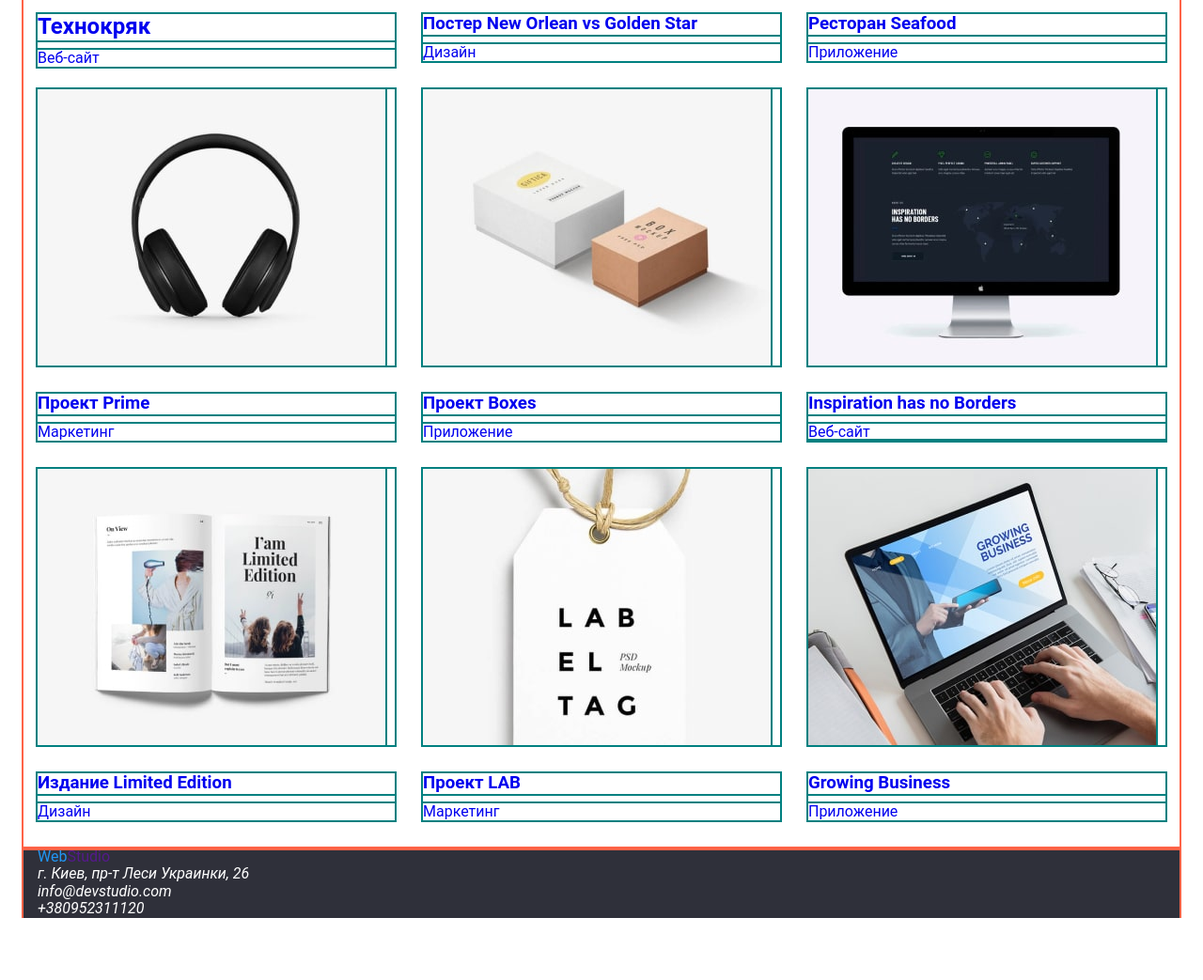
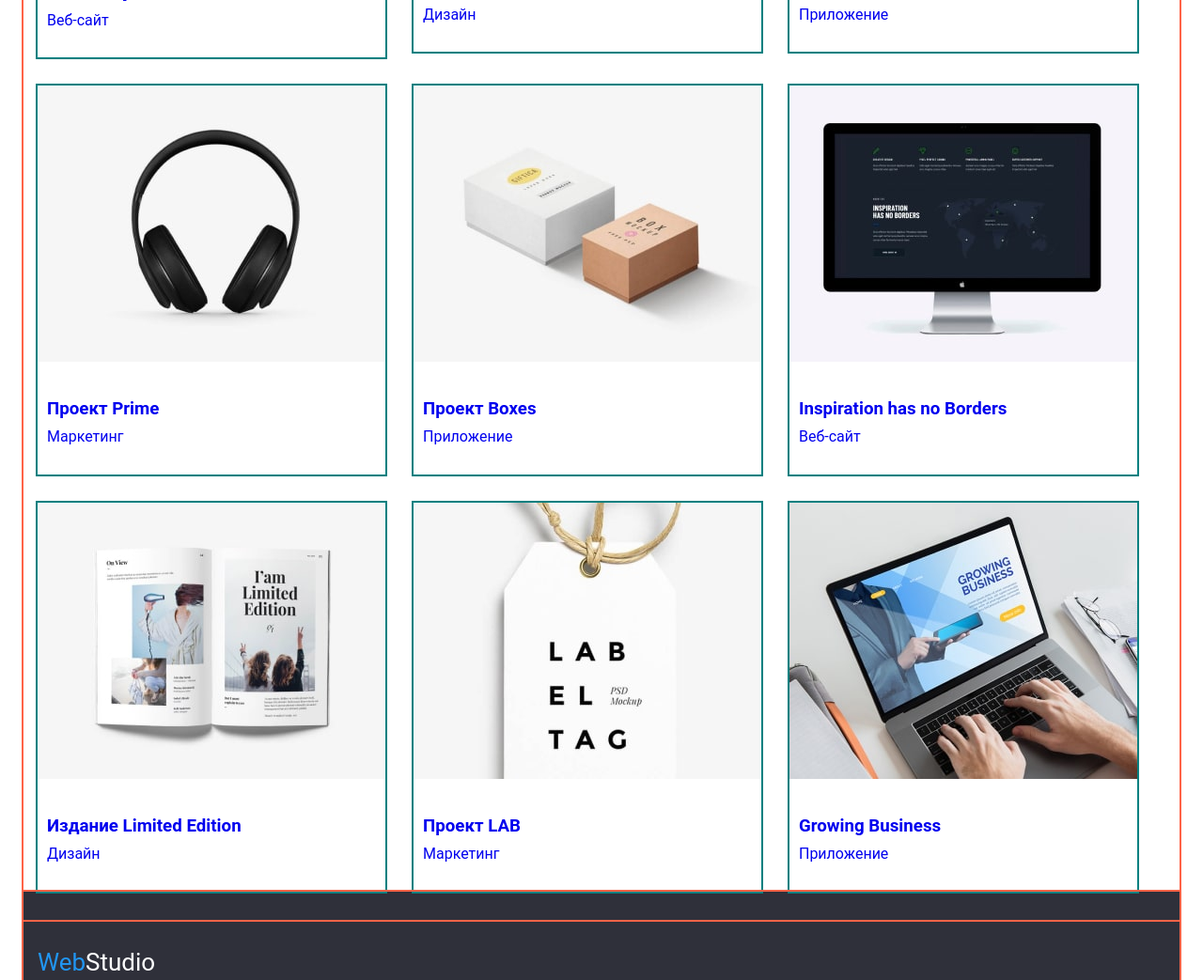
Before and after one commit to BMV-777/goit-markup-hw-03, a plain HTML site: page portfolio.html in a window 1280 px wide. Shown: the part 578-1621 px from the top of the page at 94% size. Before the commit the page ends 1555 px from the top, so only its background shows below. Drawn offline with nearby package versions, Linux system fonts and the light colour scheme; a web font is replaced by a local one.

Commit message:
Дороботка

```diff
--- a/css/style.css
+++ b/css/style.css
@@ -275,40 +275,48 @@ img {
 
 .uslug-contener {
     display: block;
+
 }
 
 .uslug-menu {
     display: flex;
     flex-wrap: wrap;
+    /* width: 400px; */
     margin-left: -30px;
-    padding-top: 50px;
-    /* margin-bottom: -20px; */
+    margin-bottom: -30px;
+    max-width: 100%;
+
+}
+
+.uslug-list {
+    max-width: 100%;
+    box-shadow: var(--cards-shadow);
+    outline: 2px solid teal;
+}
+
+.title-text {
+    margin-bottom: 20px;
+}
+
+
+.uslug-tumba {
+    padding: 10px;
+}
+
+.uslug-vubora * {
+    /* outline: 2px solid teal; */
 
 }
 
 
+.uslug-menu>.uslug-vubora {
+    flex-basis: calc(100% / 3 - 30px);
+    margin-left: 30px;
+    margin-bottom: 30px;
 
-.uslug-tumba {
-    outline: 1px solid teal;
+
 }
 
-.uslug-vubora * {
-    outline: 2px solid teal;
-}
-
-
-.uslug-vubora {
-    flex-basis: calc(100% / 3 - 30px);
-    margin-left: 30px;
-    height: 404px;
-
-    /* box-shadow: 0px 0px 10px 10px rgba(47, 48, 58, 0.4); */
-}
-
-/*
-.uslug-vubora>h3 p {
-    border: 2px solid var(--black-grey);
-} */
 
 
 
@@ -361,6 +369,7 @@ img {
     flex-wrap: wrap;
     max-width: 100%;
     height: 480px;
+    /* margin-left: -30px; */
 
 }
 
@@ -451,7 +460,7 @@ img {
 }
 
 /* ---------FOOTER PORTFOLIO--------------- */
-/*
+
 .footer {
     height: 300px;
 
--- a/portfolio.html
+++ b/portfolio.html
@@ -8,12 +8,12 @@
     <link rel="stylesheet" href="https://cdnjs.cloudflare.com/ajax/libs/modern-normalize/1.1.0/modern-normalize.min.css"
         integrity="sha512-wpPYUAdjBVSE4KJnH1VR1HeZfpl1ub8YT/NKx4PuQ5NmX2tKuGu6U/JRp5y+Y8XG2tV+wKQpNHVUX03MfMFn9Q=="
         crossorigin="anonymous" referrerpolicy="no-referrer" />
-    <link rel="stylesheet" href="./css/style.css">
     <link rel="preconnect" href="https://fonts.googleapis.com">
     <link rel="preconnect" href="https://fonts.gstatic.com" crossorigin>
     <link
         href="https: //fonts.googleapis.com/css2?family= Raleway:wght@700 & family = Roboto:ital,wght@0,500;0,900;1,400;1,700 & display=swap"
         rel="stylesheet">
+    <link rel="stylesheet" href="./css/style.css">
 
     <title>Portfolio</title>
 </head>
@@ -73,6 +73,7 @@
             <div class="uslug-contener contener">
                 <ul class="uslug-menu">
                     <li class="uslug-vubora list">
+                        <article class="uslug-list">
                             <a class="uslug-slaid link" href="#">
                                 <div class="uslug-cardt">
                                     <img class="uslug-img" src="./images/img1-min.jpg" alt="Технокряк" width="370"
@@ -82,111 +83,128 @@
                                     <h2 class="title-foto">Технокряк</h2>
                                     <p class="title-text">Веб-сайт</p>
                                 </div>
+                            </a>
+                        </article>
                     </li>
 
                     <li class="uslug-vubora list">
+                        <article class="uslug-list">
                             <a class="uslug-slaid link" href="#">
                                 <div class="uslug-cardt">
                                     <img class="uslug-img" src="./images/img2-min.jpg"
                                         alt="Постер New Orlean vs Golden Star" width="370" height="294">
                                 </div>
-                            <div class="usug-tumba">
+                                <div class="uslug-tumba">
                                     <h3 class="title-foto">Постер New Orlean vs Golden Star</h3>
                                     <p class="title-text">Дизайн</p>
                                 </div>
                             </a>
+                        </article>
                     </li>
 
                     <li class="uslug-vubora list">
+                        <article class="uslug-list">
                             <a class="uslug-slaid link" href="#">
                                 <div class="uslug-cardt">
-                                <img class="uslug-img" src="./images/img3-min.jpg" alt="Ресторан Seafood" width="370"
-                                    height="294">
+                                    <img class="uslug-img" src="./images/img3-min.jpg" alt="Ресторан Seafood"
+                                        width="370" height="294">
                                 </div>
-                            <div class="usug-tumba">
+                                <div class="uslug-tumba">
                                     <h3 class="title-foto">Ресторан Seafood</h3>
                                     <p class="title-text">Приложение</p>
                                 </div>
                             </a>
+                        </article>
                     </li>
 
                     <li class="uslug-vubora list">
+                        <article class="uslug-list">
                             <a class="uslug-slaid link" href="#">
                                 <div class="uslug-cardt">
                                     <img class="section-img" src="./images/img4-min.jpg" alt="Проект Prime" width="370"
                                         height="294">
                                 </div>
-                            <div class="usug-tumba">
+                                <div class="uslug-tumba">
                                     <h3 class="title-foto">Проект Prime</h3>
                                     <p class="title-text">Маркетинг</p>
                                 </div>
                             </a>
+                        </article>
                     </li>
 
                     <li class="uslug-vubora list">
+                        <article class="uslug-list">
                             <a class="uslug-slaid link" href="#">
                                 <div class="uslug-cardt">
                                     <img class="uslug-img" src="./images/img5-min.jpg" alt="Проект Boxes" width="370"
                                         height="294">
                                 </div>
-                            <div class="usug-tumba">
+                                <div class="uslug-tumba">
                                     <h3 class="title-foto">Проект Boxes</h3>
                                     <p class="title-text">Приложение</p>
                                 </div>
                             </a>
+                        </article>
                     </li>
 
                     <li class="uslug-vubora list">
+                        <article class="uslug-list">
                             <a class="uslug-slaid link" href="#">
                                 <div class="uslug-cardt">
                                     <img class="uslug-img" src="./images/img6-min.jpg" alt="Inspiration has no Borders"
                                         width="370" height="294">
                                 </div>
-                            <div class="usug-tumba">
+                                <div class="uslug-tumba">
                                     <h3 class="title-foto">Inspiration has no Borders</h3>
                                     <p class="title-text">Веб-сайт</p>
-                                <div class="usug-tumba"></div>
+                                </div>
                             </a>
+                        </article>
                     </li>
 
                     <li class="uslug-vubora list">
-                        <a class="uslug-slaid link" href="#">
+                        <article class="uslug-list">
+                            <a class=" uslug-slaid link" href="#">
                                 <div class="uslug-cardt">
                                     <img class="uslug-img" src="./images/img7-min.jpg" alt="Издание Limited Edition"
                                         width="370" height="294">
                                 </div>
-                            <div class="usug-tumba">
+                                <div class="uslug-tumba">
                                     <h3 class="title-foto">Издание Limited Edition</h3>
                                     <p class="title-text">Дизайн</p>
                                 </div>
                             </a>
+                        </article>
                     </li>
 
                     <li class="uslug-vubora list">
+                        <article class="uslug-list">
                             <a class="uslug-slaid link" href="#">
                                 <div class="uslug-cardt">
                                     <img class="uslug-img" src="./images/img8-min.jpg" alt="Проект LAB" width="370"
                                         height="294">
                                 </div>
-                            <div class="usug-tumba">
+                                <div class="uslug-tumba">
                                     <h3 class="title-foto">Проект LAB</h3>
                                     <p class="title-text">Маркетинг</p>
                                 </div>
                             </a>
+                        </article>
                     </li>
 
                     <li class="uslug-vubora list">
+                        <article class="uslug-list">
                             <a class="uslug-slaid link" href="#">
                                 <div class="uslug-cardt">
-                                <img class="uslug-img" src="./images/img9-min.jpg" alt="Growing Business" width="370"
-                                    height="294">
+                                    <img class="uslug-img" src="./images/img9-min.jpg" alt="Growing Business"
+                                        width="370" height="294">
                                 </div>
-                            <div class="usug-tumba">
+                                <div class="uslug-tumba">
                                     <h3 class="title-foto">Growing Business</h3>
                                     <p class="title-text">Приложение</p>
                                 </div>
                             </a>
-
+                        </article>
                     </li>
                 </ul>
             </div>
```
Also changed, not shown: index.html (+2 -1 lines). Lines whose indentation alone changed are shown as unchanged.
